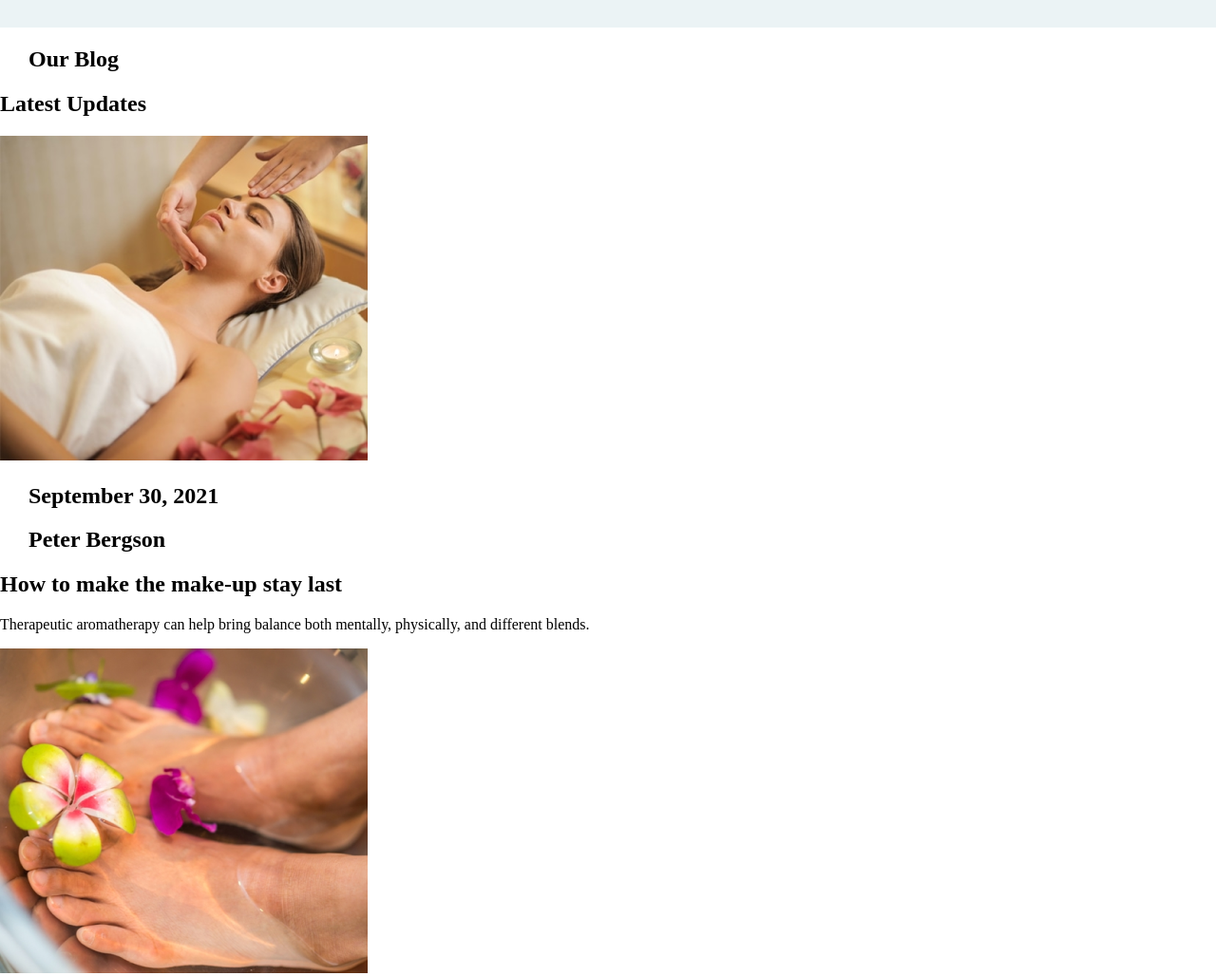
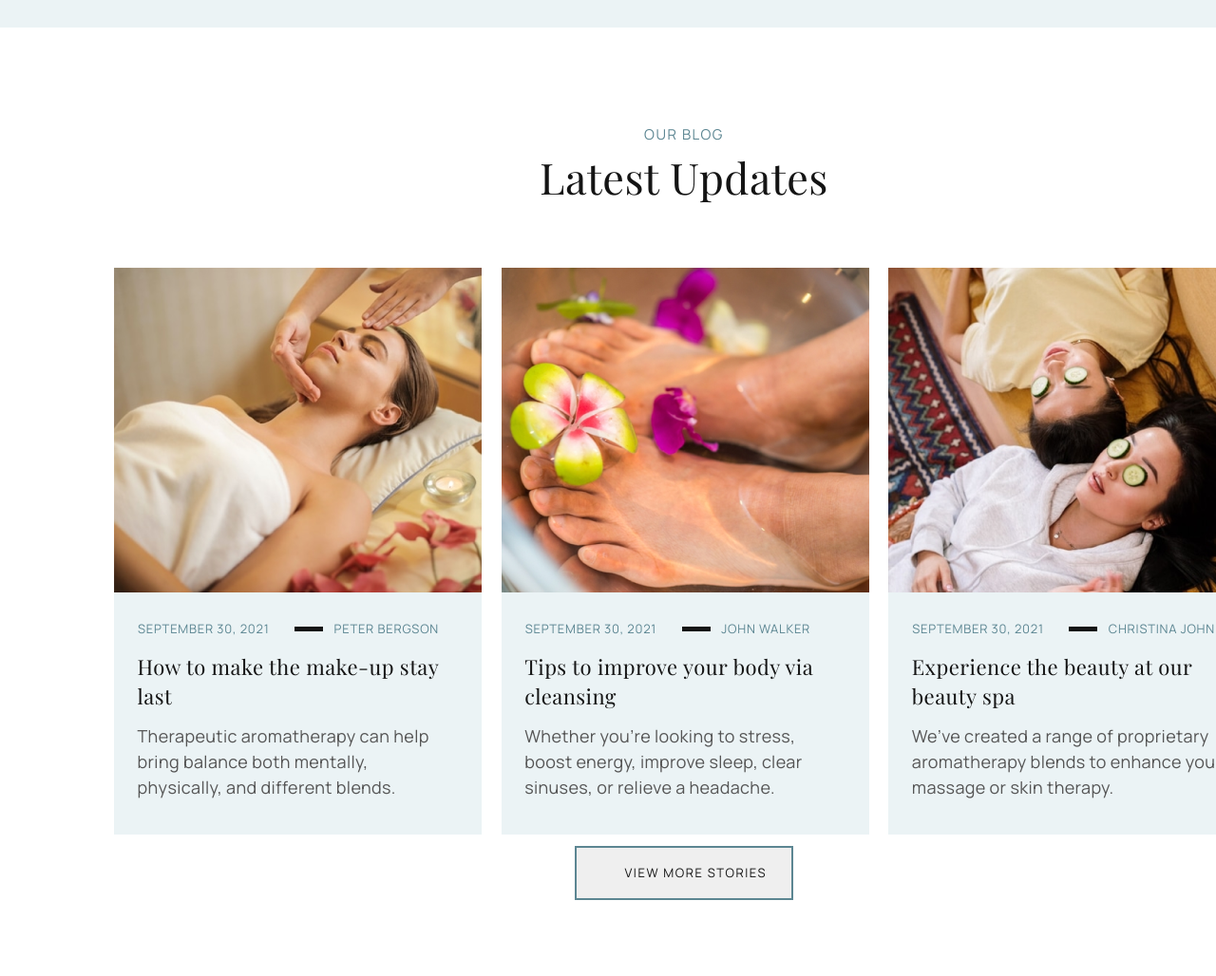
Before and after one commit to yahramenkova/Landing, a plain HTML site: page index.html in a window 1280 px wide. Shown: the part 6660-7688 px from the top of the page at 95% size. After the commit the page ends 7608 px from the top, so only its background shows below. Drawn offline with nearby package versions, Linux system fonts and the light colour scheme; files whose address does not match are found by name.

Commit message:
feat: add style for section OurBlog

```diff
--- a/style.css
+++ b/style.css
@@ -1020,3 +1020,144 @@ bottom: 72px; /* Отступ снизу */
                 background: #5C8692;
                 margin-left: 50px;
                 }
+                .OurBlog{
+                    width: 1200px;
+                    margin-top: 40px;
+                    }
+                    .blockBlog{
+                    display: flex;
+                    gap: 1px;
+                    width: 1220px;
+                    height: 617px;
+                    flex-shrink: 0;
+                    margin-left: 110px;
+                    margin-top: 0px;
+                    }
+                    .textBlockBlog{
+                    width: 1200px;
+                    height: 85px;
+                    align-items: center;
+                    margin-top: 102px;
+                    margin-left: 120px;
+                    display: flex;
+                    flex-direction: column;
+                    align-items: center;
+                    }
+                    .textBlockBlog h1{
+                    color: #141414;
+                    text-align: center;
+                    font-family: Playfair Display;
+                    font-size: 45px;
+                    font-style: normal;
+                    font-weight: 400;
+                    line-height: 58.5px; /* 130% */
+                    letter-spacing: 0.45px;
+                    width: 313px;
+                    margin-top: 3.2px;
+                    }
+                    .textBlockBlog h2{
+                        color: #5C8692;
+                    text-align: center;
+                    font-family: Manrope;
+                    font-size: 15px;
+                    font-style: normal;
+                    font-weight: 400;
+                    line-height: 22.5px; /* 150% */
+                    letter-spacing: 1.5px;
+                    text-transform: uppercase;
+                    width: 90px;
+                    margin: 0px;
+                    }
+
+                    .subblockBlog{
+                    display: flex;
+                    width: 406.656px;
+                    padding: 0px 9.656px 0px 10px;
+                    flex-direction: column;
+                    margin-top: 66px;
+                    align-items: flex-start;
+                    }
+                    .blockBlog h1{
+                    color: #141414;
+                    font-family: Playfair Display;
+                    font-size: 22px;
+                    font-style: normal;
+                    font-weight: 400;
+                    line-height: 30.8px; /* 140% */
+                    letter-spacing: 0.44px;
+                    width: 328px;
+                    margin-left: 24.5px;
+                    margin-bottom: 0px;
+                    margin-top: 15px;
+                    }
+                    .blockBlog p{
+                        color: #555;
+                    font-family: Manrope;
+                    font-size: 18px;
+                    font-style: normal;
+                    font-weight: 400;
+                    line-height: 27px; /* 150% */
+                    letter-spacing: 0.36px;
+                    width: 327px;
+                    margin-left: 24.5px;
+                    margin-top: 13px;
+                    }
+                    .blockBlog h2{
+                    color: #5C8692;
+                    font-family: Manrope;
+                    font-size: 13px;
+                    font-style: normal;
+                    font-weight: 400;
+                    line-height: 19.5px; /* 150% */
+                    letter-spacing: 0.78px;
+                    text-transform: uppercase;
+                    margin: 0px;
+
+                    }
+                    .blockrec{
+                    width: 387px;
+                    height: 255px;
+                    flex-shrink: 0;
+                    background: #EBF3F5;
+                    }
+                    .minrec{
+                     background: #141414 ;
+                     width: 26px;
+                    height: 0.3px;
+                    border: 2px solid #141414;
+                    margin-left: 15px;
+                    }
+                    .textSubBlockBlog{
+                    display: inline-flex;
+                    justify-content: center;
+                    align-items: center;
+                    gap: 11.5px;
+                    margin-top: 29px;
+                    margin-left: 25px;
+                    }
+                    .img9{
+                        width: 387px;
+                    height: 342px;
+                    margin-top: 0px;
+                    }
+                    .buttonBlog{
+                        width: 230px;
+                    height: 57px;
+                    flex-shrink: 0;
+                    border: 2px solid #5C8692;
+                    margin-top: 58px;
+                    margin-left: 605px;
+                    }
+                    .buttonBlog span{
+                    color: #141414;
+                    text-align: center;
+                    font-family: Manrope;
+                    font-size: 13px;
+                    font-style: normal;
+                    font-weight: 400;
+                    line-height: 19.5px; /* 150% */
+                    letter-spacing: 1.56px;
+                    text-transform: uppercase;
+                    width: 166px;
+                    margin-left: 24.5px;
+                    }
```
